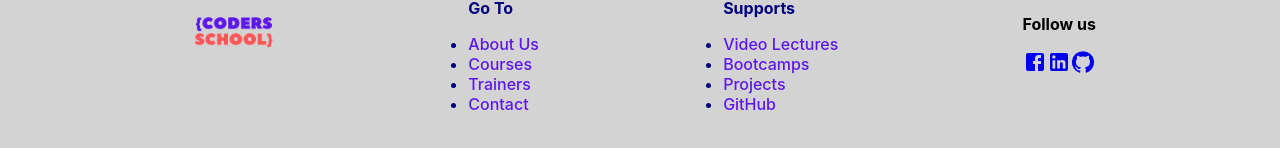
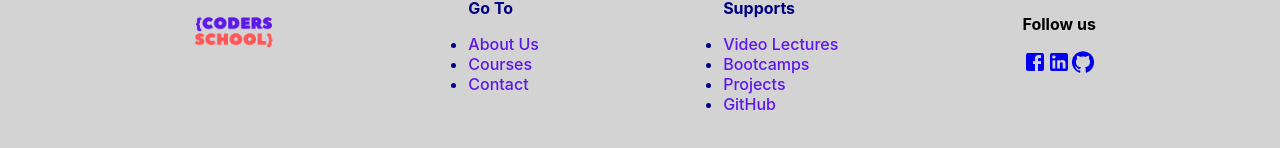
Before and after one commit to Sadman95/coders-school-react, a React (Create React App) app: page / in a window 1280 px wide. Shown: the part 1877-2025 px from the top of the page. Built offline with nearby package versions, Linux system fonts and the light colour scheme; no server answers.

Commit message:
footer social link path renamed

```diff
--- a/src/componenets/Footer/Footer.js
+++ b/src/componenets/Footer/Footer.js
@@ -29,7 +29,6 @@ const Footer = () => {
                 <ul>
                     <li><Link className='listLink' to='/about'>About Us</Link></li>
                     <li><Link className='listLink' to='/courses'>Courses</Link></li>
-                    <li><Link className='listLink' to='/trainers'>Trainers</Link></li>
                     <li><Link className='listLink' to='/contact'>Contact</Link></li>
                 </ul>
             </Box>
```
